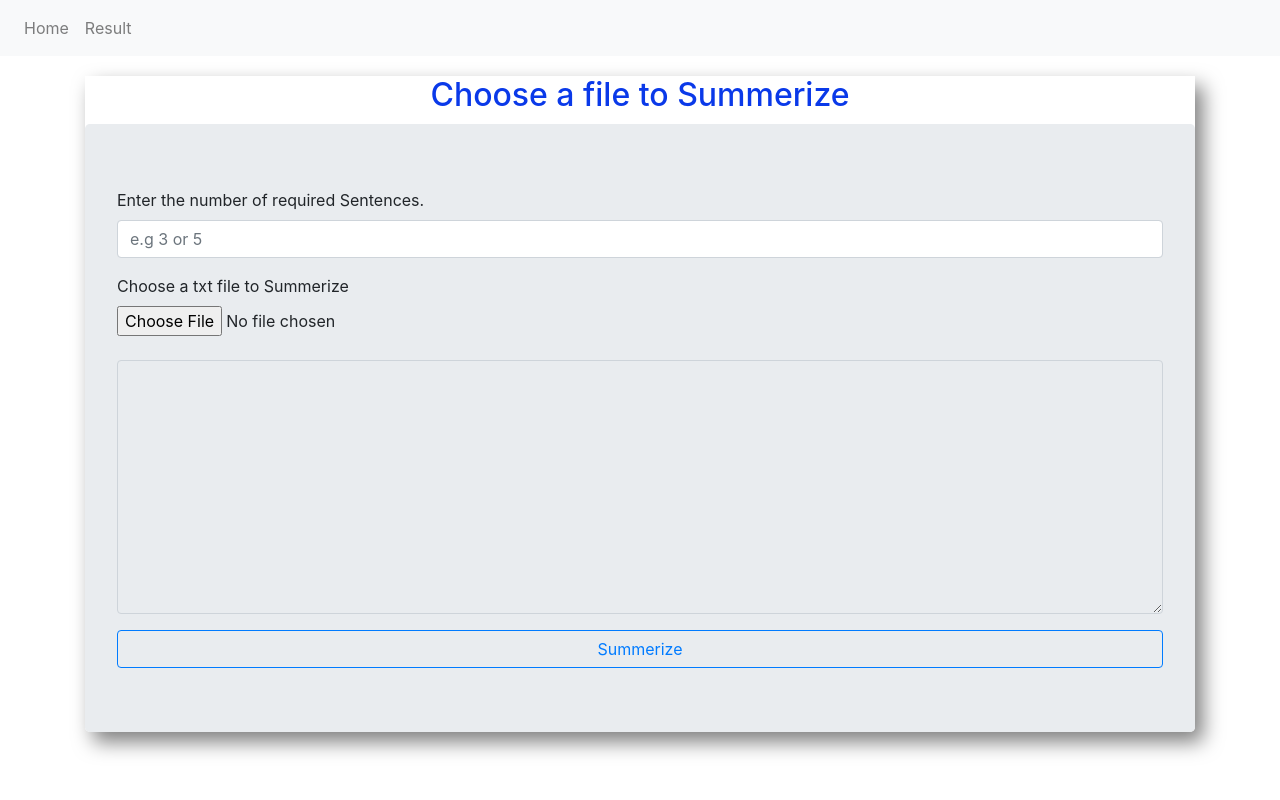
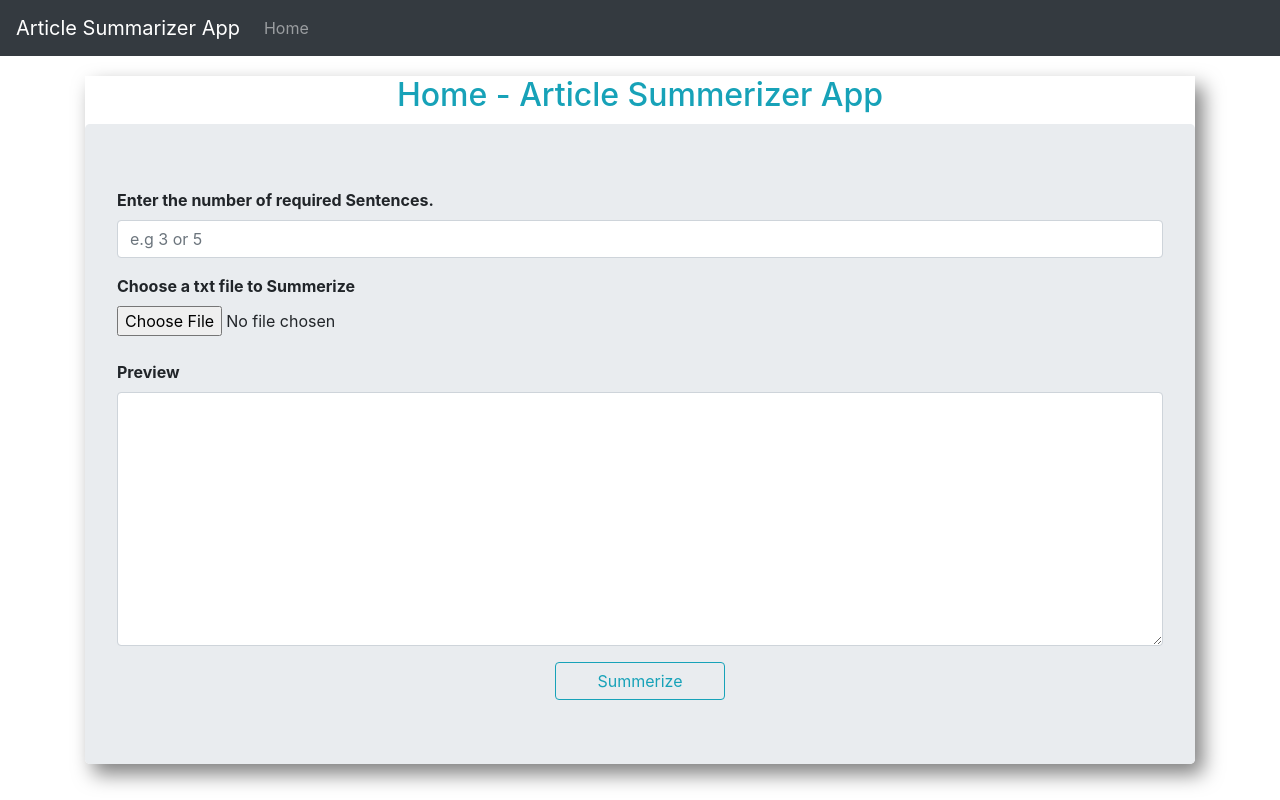
Before and after one commit to Logan-Sadia-Kei-COMP308/Logan-Sadia-Kei_COMP308Lab05, a React (Create React App) app in the folder react-client/: page /home in a window 1280 px wide. Built offline with nearby package versions, Linux system fonts and the light colour scheme.

Commit message:
bug fixed, design updated, result page modified

```diff
--- a/react-client/public/index.html
+++ b/react-client/public/index.html
@@ -30,7 +30,7 @@
       integrity="sha384-ggOyR0iXCbMQv3Xipma34MD+dH/1fQ784/j6cY/iJTQUOhcWr7x9JvoRxT2MZw1T"
       crossorigin="anonymous"
     />
-    <title>React App</title>
+    <title>Aritcle Summarizer App</title>
   </head>
   <body>
     <noscript>You need to enable JavaScript to run this app.</noscript>
--- a/react-client/src/App.js
+++ b/react-client/src/App.js
@@ -19,19 +19,19 @@ import Result from "./components/Result";
 function App() {
   return (
     <Router>
-      <Navbar bg="light" expand="lg">
+      <Navbar bg="dark" expand="lg" variant="dark">
+        <Navbar.Brand>Article Summarizer App</Navbar.Brand>
         <Navbar.Toggle aria-controls="basic-navbar-nav" />
         <Navbar.Collapse id="basic-navbar-nav">
           <Nav className="mr-auto">
             <Nav.Link href="/home">Home</Nav.Link>
-            <Nav.Link href="/result">Result</Nav.Link>
           </Nav>
         </Navbar.Collapse>
       </Navbar>
 
       <div>
-        <Route render={() => <Home />} path="/home" />
-        <Route render={() => <Result />} path="/result" />
+      <Route render={() => <Home />} path="/home" />
+      <Route render={() => <Result />} path="/result" />
       </div>
     </Router>
   );
--- a/react-client/src/components/Home.js
+++ b/react-client/src/components/Home.js
@@ -16,6 +16,7 @@ function Home(props) {
   });
   const [showLoading, setShowLoading] = useState(false);
   const apiUrl = "http://localhost:3000/result";
+
   let data = {
     sentenceNumber: article.sentenceNumber,
     uploadFile: article.uploadFile,
@@ -28,8 +29,7 @@ function Home(props) {
     let input = e.target;
     let text = await new Response(input.files[0]).text();
 
-    let temp = document.getElementById("articleContent");
-    temp.value = text;
+    setArticle({ ...article, [e.target.name]: e.target.value, ["articleContent"]: text });
   };
 
   const summerize = (e) => {
@@ -52,7 +52,6 @@ function Home(props) {
   };
 
   const onChange = (e) => {
-    console.log(typeof (e.target.name));
     e.persist();
     setArticle({ ...article, [e.target.name]: e.target.value });
   };
@@ -60,7 +59,7 @@ function Home(props) {
   return (
     <div className="container">
       <div className="span12 div-style">
-        <h2 className="h2-style">Choose a file to Summerize</h2>
+        <h2 className="h2-style text-info">Home - Article Summerizer App</h2>
         {showLoading && (
           <Spinner animation="border" role="status">
             <span className="sr-only">Loading...</span>
@@ -69,7 +68,7 @@ function Home(props) {
         <Jumbotron>
           <Form onSubmit={summerize}>
             <Form.Group>
-              <Form.Label>Enter the number of required Sentences.</Form.Label>
+              <Form.Label className="font-weight-bold">Enter the number of required Sentences.</Form.Label>
               <Form.Control
                 type="number"
                 name="sentenceNumber"
@@ -83,9 +82,10 @@ function Home(props) {
               />
             </Form.Group>
             <Form.Group>
-              <Form.Label>Choose a txt file to Summerize</Form.Label>
+              <Form.Label className="font-weight-bold">Choose a txt file to Summerize</Form.Label>
               <Form.Control
                 type="file"
+                accept=".txt"
                 name="uploadFile"
                 id="uploadFile"
                 required
@@ -95,19 +95,23 @@ function Home(props) {
               />
             </Form.Group>
             <Form.Group>
+                <Form.Label className="font-weight-bold">Preview</Form.Label>
               <Form.Control
                 as="textarea"
                 rows="10"
                 name="articleContent"
                 id="articleContent"
                 value={article.articleContent}
-                readOnly
+                onChange={onChange}
+                required
               />
             </Form.Group>
+            <div className="col-12 text-center">
+                <Button variant="outline-info col-2" type="Summerize">
+                Summerize
+                </Button>
+            </div>
 
-            <Button variant="outline-primary col-12" type="Summerize">
-              Summerize
-            </Button>
           </Form>
         </Jumbotron>
       </div>
--- a/react-client/src/components/Result.js
+++ b/react-client/src/components/Result.js
@@ -19,6 +19,8 @@ function Result(props) {
 
   // retrieve the summary result from Home.js
   let state = props.location.state;
+  let sentenceNumber = state.articleData.sentenceNumber;
+  let articleContent = state.articleData.articleContent;
   let summary = state.articleData.summary;
 
   useEffect(() => {
@@ -37,25 +39,52 @@ function Result(props) {
   return (
     <div className="container">
       <div className="span12 div-style">
-        <h2 className="h2-style">Student Sign up</h2>
+        <h2 className="h2-style text-info">Result - Article Summarizer App</h2>
         {showLoading && (
           <Spinner animation="border" role="status">
             <span className="sr-only">Loading...</span>
           </Spinner>
         )}
         <Jumbotron>
-          <Form.Group>
-            <Form.Label>Summary</Form.Label>
+        <Form.Group className="text-center">
+            <Form.Label className="text-info font-weight-bold">Number of Sentences for Summary</Form.Label>
+            <Form.Control
+              className="text-center"
+              type="text"
+              rows="5"
+              name="sentenceNumber"
+              id="sentenceNumber"
+              value={sentenceNumber}
+              readOnly
+            />
+          </Form.Group>
+        <Form.Group className="text-center">
+            <Form.Label className="text-info font-weight-bold">Original Article</Form.Label>
             <Form.Control
               as="textarea"
               rows="10"
+              name="articleContent"
+              id="articleContent"
+              value={articleContent}
+              readOnly
+            />
+          </Form.Group>
+          <Form.Group className="text-center">
+            <Form.Label className="text-info font-weight-bold">Summary</Form.Label>
+            <Form.Control
+              as="textarea"
+              rows="7"
               name="summary"
               id="summary"
               value={summary}
               readOnly
             />
-
           </Form.Group>
+          <div className="col-12 text-center">
+            <a className="col-2 btn btn-outline-info btn-margin" href="/home">
+                Summerize Next
+            </a>
+        </div>
 
         </Jumbotron>
       </div>
```
Also changed, not shown: 2 other files (tests, documents, lock files or other folders).
